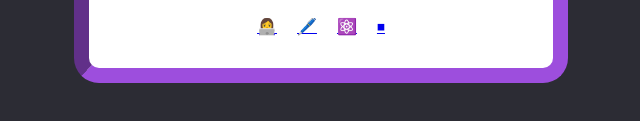
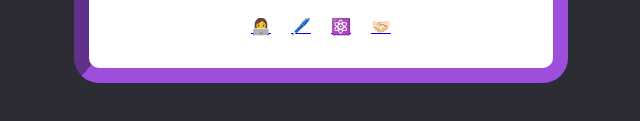
Before and after one commit to PerfektJade/My-First-Website, a plain HTML site: page index.html in a window 1280 px wide. Shown: the part 533-654 px from the top of the page, 319-959 px from the left. Drawn offline with Linux system fonts and the light colour scheme.

Commit message:
Updated LinkedIn symbol.

```diff
--- a/index.html
+++ b/index.html
@@ -19,7 +19,7 @@
       <a href="https://github.com/PerfektJade" target="_blank">&#128105;&#8205;&#128187;</a>
       <a href="https://codepen.io/perfektjade" target="_blank">&#128394;&#65039;</a>
       <a href="https://replit.com/@PerfektJade" target="_blank">&#9883;&#65039;</a>
-      <a href="https://linkedin.com/in/jade-coonts/" target="_blank">&#9209;</a>
+      <a href="https://linkedin.com/in/jade-coonts/" target="_blank">&#129309;&#127995;</a>
     </div>
   </section>
 </main>
```
